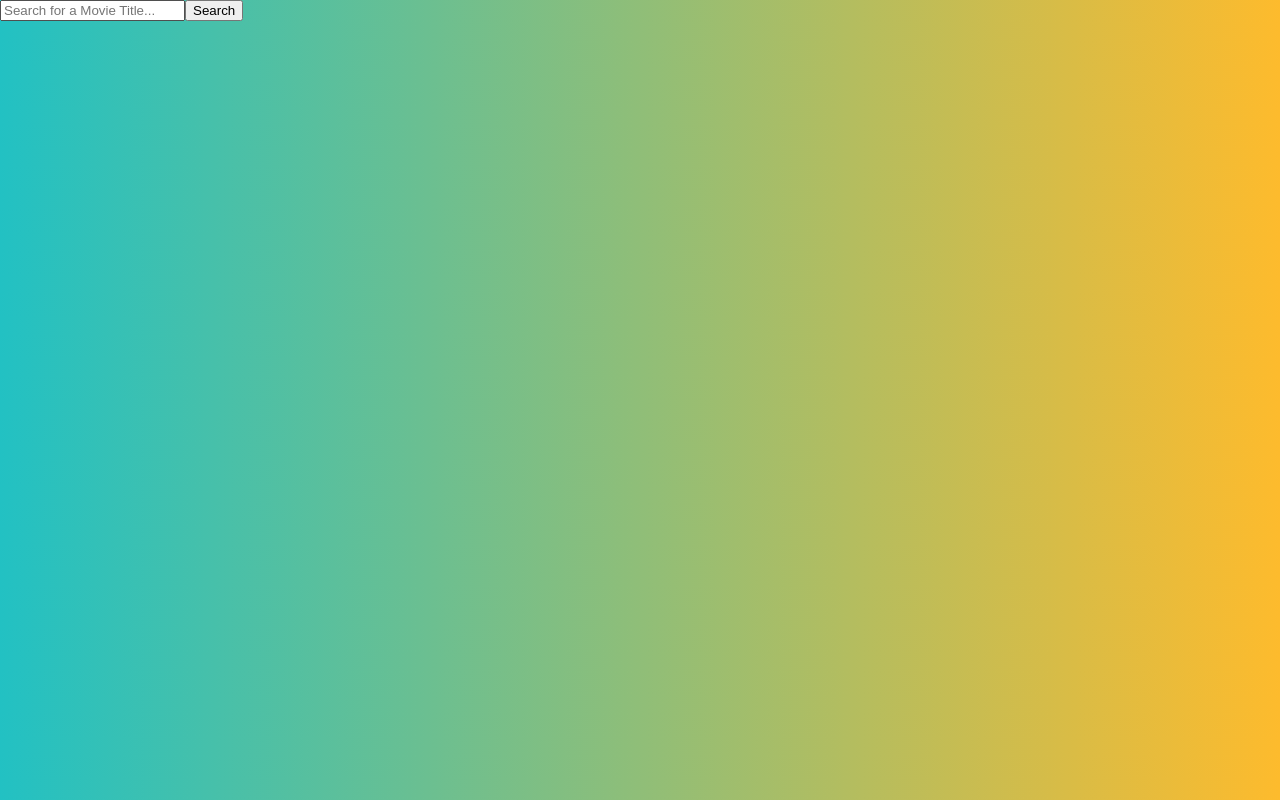
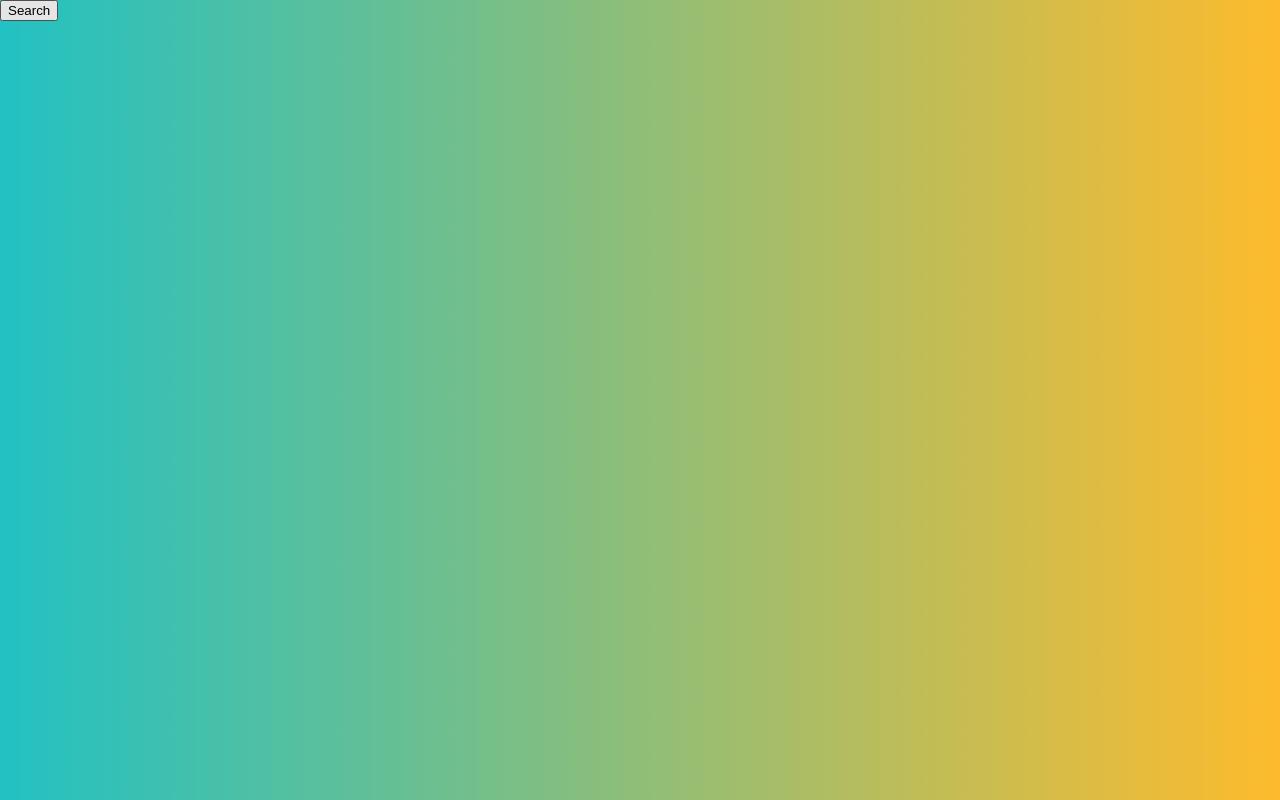
Before and after one commit to erinwoodard8/Capstone-React, a React (Create React App) app: page /search in a window 1280 px wide. Built offline with nearby package versions, Linux system fonts and the light colour scheme; the HTML template or start-up script is replaced by a standard one.

Commit message:
Revert "added search button"

```diff
--- a/src/Homepage/Landing.js
+++ b/src/Homepage/Landing.js
@@ -30,11 +30,11 @@ const Landing = () => {
         });
     }
 
-    // const authView = () => {
-    //     if(!authState == false) {
-    //         return setViewState("test");
-    //     }
-    // }
+    const authView = () => {
+        if(!authState == false) {
+            return setViewState("test");
+        }
+    }
 
     console.log(authState);
 
--- a/src/Homepage/Search.js
+++ b/src/Homepage/Search.js
@@ -1,7 +1,8 @@
-import React from "react";
-import "../styles/search.css";
-import { Form, FormControl, Button } from "react-bootstrap";
+import React from 'react';
+
 const Search = () => {
+
+
     async function getMovie() {
         let title = "hobbit";
         const idResponse = await fetch(
@@ -12,7 +13,7 @@ const Search = () => {
         );
         const movie = await idResponse.json();
         const movieId = await movie.results[0].id;
-    console.log((await "MOVIE ID: ") + movieId);
+        console.log(await "MOVIE ID: " + movieId)
 
         const movieResponse = await fetch(
             "https://imdb-api.com/en/API/Title/k_7mrq9eci/" + movieId,
@@ -20,24 +21,11 @@ const Search = () => {
                 method: "GET",
             }
         );
-    const movieInfo = await movieResponse.json();
+        const movieInfo = await movieResponse.json()
         console.log(await movieInfo.plot);
     }
 
-  return (
-    <div>
-      <div className="textBox">
-        <input
-          type="text"
-          id="searchBar"
-          placeholder="Search for a Movie Title..."
-        />
-        <button onClick={getMovie} type="button" className="submitButt" onclick="search()">
-          Search
-        </button>
-      </div>
-    </div>
-  );
-};
+    return(<button onClick={getMovie}>Search</button>)
+}
 
-export default Search;
+export default Search
```
Lines whose indentation alone changed are shown as unchanged.
